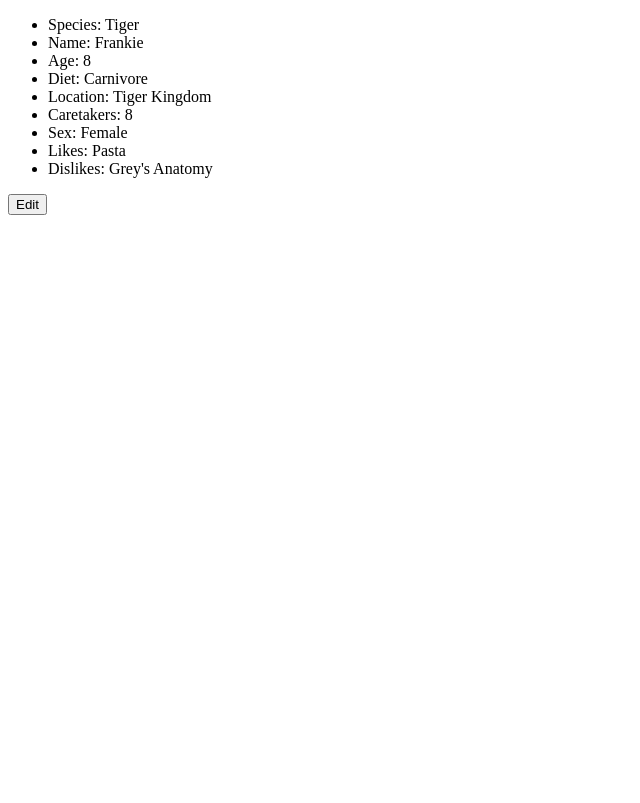
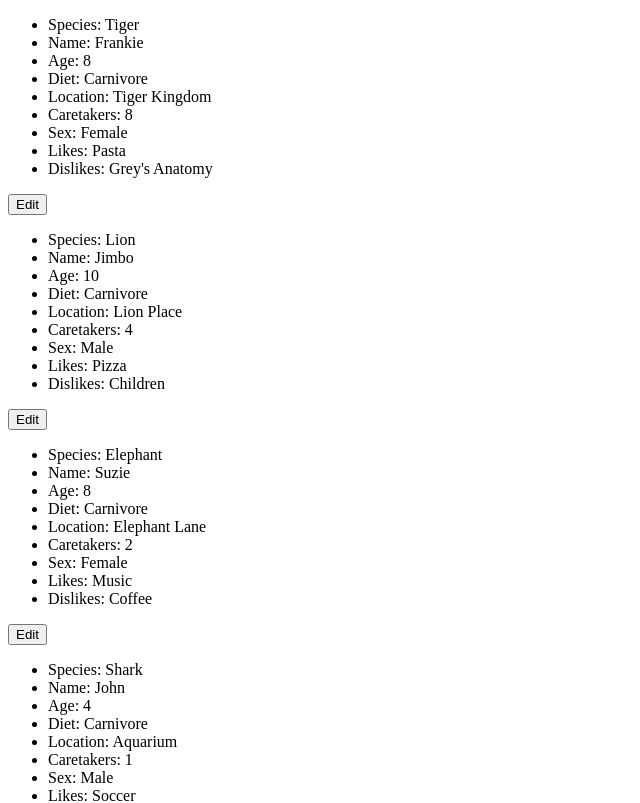
Before and after one commit to tbssnch/at-the-zoo, an Angular app: page / in a window 1280 px wide. Shown: the top 803 px of the page, without its empty margins (0-640 px from the left). Built offline with nearby package versions, Linux system fonts and the light colour scheme.

Commit message:
remove form tag so that the edit function works

```diff
--- a/src/app/app.component.ts
+++ b/src/app/app.component.ts
@@ -16,7 +16,11 @@ export class AppComponent {
   title = 'at-the-zoo';
   selectedAnimal = null;
   masterAnimalList: Animal [] = [
-    new Animal('Tiger', 'Frankie', 8, 'Carnivore', 'Tiger Kingdom', 8, 'Female', 'Pasta', 'Grey\'s Anatomy')
+    new Animal('Tiger', 'Frankie', 8, 'Carnivore', 'Tiger Kingdom', 8, 'Female', 'Pasta', 'Grey\'s Anatomy'),
+    new Animal('Lion', 'Jimbo', 10, 'Carnivore', 'Lion Place', 4, 'Male', 'Pizza', 'Children'),
+    new Animal('Elephant', 'Suzie', 8, 'Carnivore', 'Elephant Lane', 2, 'Female', 'Music', 'Coffee'),
+    new Animal('Shark', 'John', 4, 'Carnivore', 'Aquarium', 1, 'Male', 'Soccer', 'Politics'),
+    new Animal('Monkey', 'Milhouse', 4, 'Carnivore', 'Monkey Street', 8, 'Male', 'TV', 'John Stamos')
   ];
 
   editAnimal(clickedAnimal) {
--- a/src/app/edit-animal.component.ts
+++ b/src/app/edit-animal.component.ts
@@ -5,7 +5,7 @@ import { Animal } from './animal.model';
   selector: 'edit-animal',
   template: `
     <div class="form" *ngIf="childSelectedAnimal">
-      <form>
+
         <label>Species: </label>
         <input [(ngModel)]="childSelectedAnimal.species">
         <label>Name: </label>
@@ -24,7 +24,7 @@ import { Animal } from './animal.model';
         <input [(ngModel)]="childSelectedAnimal.likes">
         <label>Dislikes: </label>
         <input [(ngModel)]="childSelectedAnimal.dislikes">
-      </form>
+
     </div>
   `
 })
```
